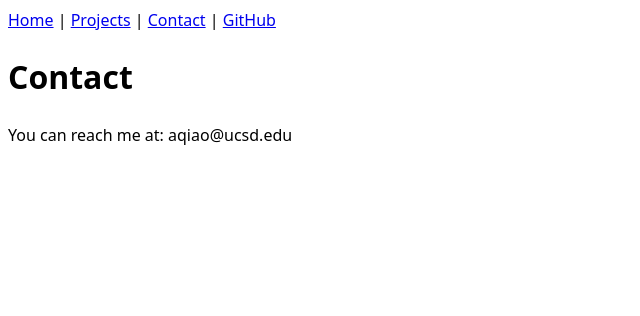
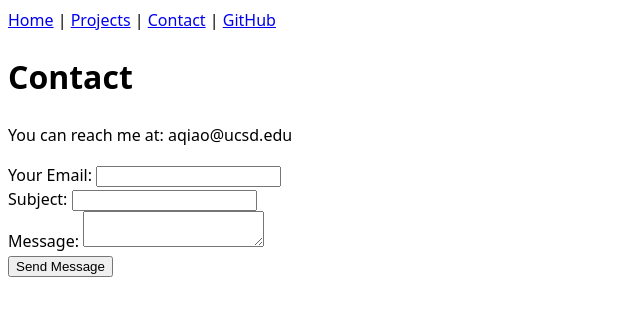
Before and after one commit to aceyq/portfolio_AQ, a plain HTML site: page contact/index.html in a window 1280 px wide. Shown: the whole page, without its empty margins (0-640 px from the left). Drawn offline with Linux system fonts and the light colour scheme.

Commit message:
added basic contact form

```diff
--- a/contact/index.html
+++ b/contact/index.html
@@ -15,5 +15,27 @@
     </nav>
     <h1>Contact</h1>
     <p>You can reach me at: aqiao@ucsd.edu</p>
+
+    <form action = "mailto:aqiao@ucsd.edu" method="POST" enctype="text/plain">
+        <label>
+            Your Email:
+            <input type = "email" name = "email" required>
+        </label>
+        <br>
+
+        <label>
+            Subject:
+            <input type = "text" name = "subject" required>
+        </label>
+        <br>
+
+        <label>
+            Message:
+            <textarea name = "body" required></textarea>
+        </label>
+        <br>
+
+        <button>Send Message</button>
+    </form>
 </body>
 </html>
```
